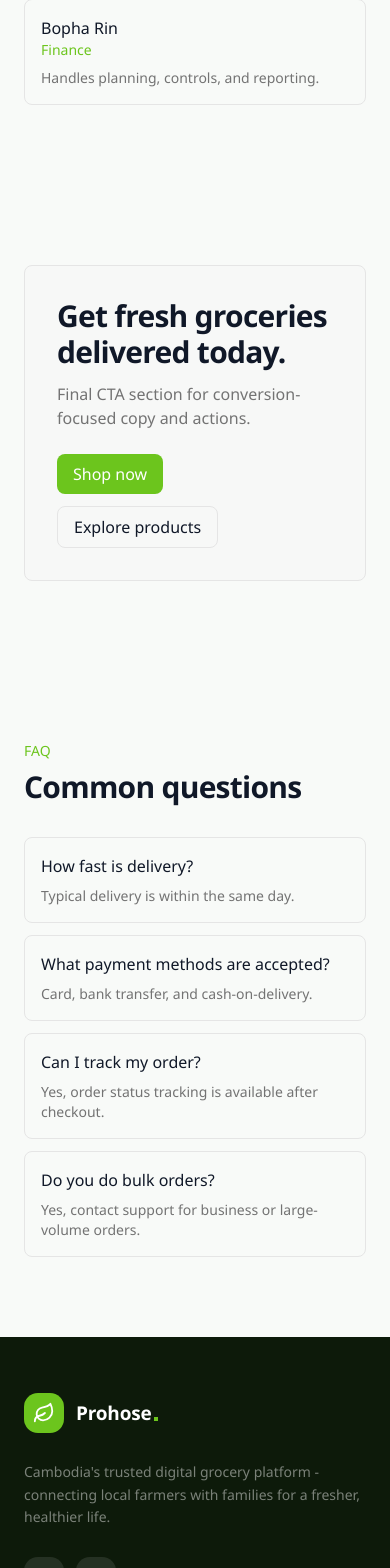
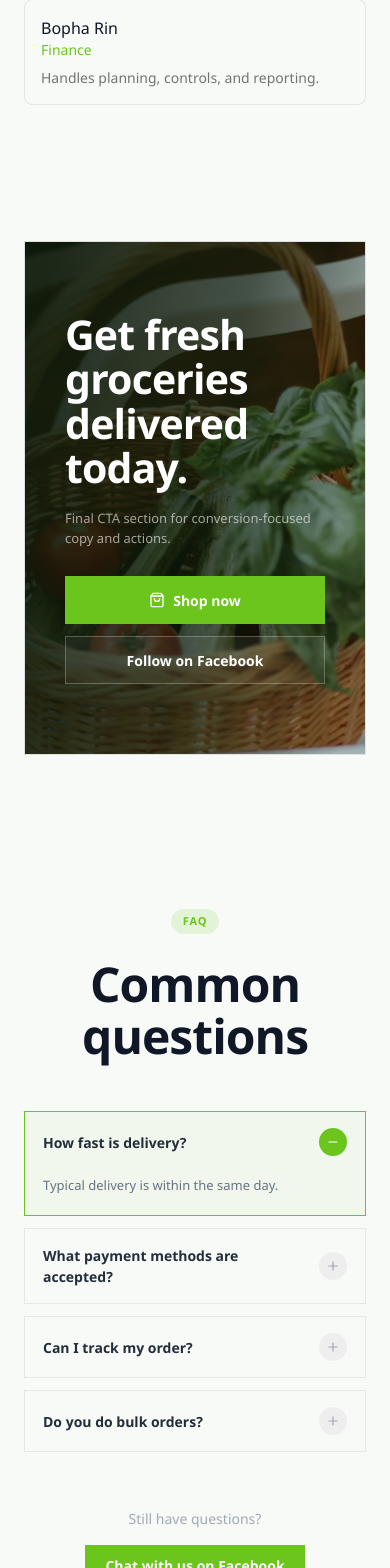
Before and after one commit to DojologyEngineering/prohorse_landing_page, a Next.js app: page / in a window 390 px wide. Shown: the part 3788-5356 px from the top of the page. Built offline with nearby package versions, Linux system fonts and the light colour scheme.

Commit message:
faq and cta section developed

```diff
--- a/components/cta-banner.tsx
+++ b/components/cta-banner.tsx
@@ -1,22 +1,48 @@
+import Image from "next/image";
+import { FiShoppingBag } from "react-icons/fi";
 import type { CtaContent } from "@/lib/types";
+import ctaMobile from "@/app/asset/images/cta_mobile.webp";
+import ctaWeb from "@/app/asset/images/cta_web.webp";
 
 type CtaBannerProps = {
   data: CtaContent;
 };
 
 export function CtaBanner({ data }: CtaBannerProps) {
+  const imageAlt = "Fresh vegetables in a basket";
+
   return (
-    <section className="mx-auto w-full max-w-6xl px-6 py-20" id="cta">
-      <div className="rounded-md border bg-muted/40 p-8">
-        <h2 className="text-3xl font-semibold tracking-tight">{data.title}</h2>
-        <p className="mt-3 max-w-2xl text-muted-foreground">{data.description}</p>
-        <div className="mt-6 flex flex-wrap gap-3">
-          <a className="rounded-md bg-primary px-4 py-2 text-primary-foreground" href={data.primaryCta.href}>
-            {data.primaryCta.label}
-          </a>
-          <a className="rounded-md border px-4 py-2" href={data.secondaryCta.href}>
-            {data.secondaryCta.label}
-          </a>
+    <section className="bg-brand-light py-14 md:py-16" id="cta">
+      <div className="mx-auto w-full px-6 md:px-14">
+        <div className="relative w-full overflow-hidden rounded-none border border-black/10">
+          <div className="relative h-[512px] md:h-[332px]">
+            <Image alt={imageAlt} className="hidden object-cover md:block" fill src={ctaWeb} />
+            <Image alt={imageAlt} className="object-cover md:hidden" fill src={ctaMobile} />
+
+            <div className="absolute inset-0 bg-[linear-gradient(100deg,rgba(13,26,10,0.92)_6.17%,rgba(13,26,10,0.75)_54.38%,rgba(13,26,10,0.3)_93.83%)]" />
+
+            <div className="relative z-10 flex h-full max-w-[530px] flex-col justify-center px-10 py-8">
+              <h2 className="text-[41px] font-extrabold leading-[1.08] tracking-[-0.02em] text-white">
+                {data.title}
+              </h2>
+              <p className="mt-5 text-[13px] leading-[1.5] text-white/60 md:text-[14px]">{data.description}</p>
+              <div className="mt-7 flex flex-col gap-3 md:flex-row md:items-center">
+                <a
+                  className="inline-flex h-12 items-center justify-center gap-2 bg-brand-green px-8 text-[14px] font-semibold text-white"
+                  href={data.primaryCta.href}
+                >
+                  <FiShoppingBag className="h-4 w-4" />
+                  {data.primaryCta.label}
+                </a>
+                <a
+                  className="inline-flex h-12 items-center justify-center border border-white/25 bg-white/6 px-8 text-[14px] font-semibold text-white backdrop-blur-[1px]"
+                  href={data.secondaryCta.href}
+                >
+                  Follow on Facebook
+                </a>
+              </div>
+            </div>
+          </div>
         </div>
       </div>
     </section>
--- a/components/faq.tsx
+++ b/components/faq.tsx
@@ -1,21 +1,82 @@
+"use client";
+
+import { Minus, Plus } from "lucide-react";
+import { useState } from "react";
 import type { FaqItem } from "@/lib/types";
+import { cn } from "@/lib/utils";
 
 type FaqProps = {
   items: FaqItem[];
 };
 
 export function Faq({ items }: FaqProps) {
+  const [openIndex, setOpenIndex] = useState(0);
+
+  const onToggle = (index: number) => {
+    setOpenIndex((prev) => (prev === index ? -1 : index));
+  };
+
   return (
-    <section className="mx-auto w-full max-w-6xl px-6 py-20" id="faq">
-      <p className="text-sm text-primary">FAQ</p>
-      <h2 className="mt-2 text-3xl font-semibold tracking-tight">Common questions</h2>
-      <div className="mt-8 space-y-3">
-        {items.map((item) => (
-          <article key={item.question} className="rounded-md border p-4">
-            <p className="font-medium">{item.question}</p>
-            <p className="mt-2 text-sm text-muted-foreground">{item.answer}</p>
-          </article>
-        ))}
+    <section className="bg-brand-light py-24" id="faq">
+      <div className="mx-auto w-full max-w-[850px] px-6">
+        <div className="text-center">
+          <span className="inline-flex rounded-full bg-brand-green/15 px-3 py-1 text-[11px] font-semibold uppercase tracking-[0.08em] text-brand-green">
+            FAQ
+          </span>
+          <h2 className="mt-6 text-[48px] font-black leading-[1.1] tracking-[-0.02em] text-brand-black md:text-[50px]">
+            Common questions
+          </h2>
+        </div>
+
+        <div className="mt-12 space-y-3">
+          {items.map((item, index) => {
+            const isOpen = openIndex === index;
+
+            return (
+              <article
+                key={item.question}
+                className={cn(
+                  "border transition-colors",
+                  isOpen ? "border-brand-green bg-[#F1F7ED]" : "border-[#E7E7E7] bg-transparent"
+                )}
+              >
+                <button
+                  aria-controls={`faq-answer-${index}`}
+                  aria-expanded={isOpen}
+                  className="flex w-full items-center justify-between gap-4 px-[18px] py-[16px] text-left"
+                  onClick={() => onToggle(index)}
+                  type="button"
+                >
+                  <span className="text-[14px] font-semibold text-[#242D3A]">{item.question}</span>
+                  <span
+                    className={cn(
+                      "inline-flex h-7 w-7 shrink-0 items-center justify-center rounded-full",
+                      isOpen ? "bg-brand-green text-white" : "bg-[#EEEEEE] text-[#9FA5AE]"
+                    )}
+                  >
+                    {isOpen ? <Minus className="h-3.5 w-3.5" /> : <Plus className="h-3.5 w-3.5" />}
+                  </span>
+                </button>
+
+                {isOpen && (
+                  <div className="px-[18px] pb-[16px]" id={`faq-answer-${index}`}>
+                    <p className="max-w-[640px] text-[13px] leading-[2.1] text-[#677384]">{item.answer}</p>
+                  </div>
+                )}
+              </article>
+            );
+          })}
+        </div>
+
+        <div className="mt-14 text-center">
+          <p className="text-[14px] text-[#A0A8B4]">Still have questions?</p>
+          <a
+            className="mt-4 inline-flex h-10 items-center justify-center bg-brand-green px-5 text-[14px] font-semibold text-white transition hover:brightness-95"
+            href="#"
+          >
+            Chat with us on Facebook
+          </a>
+        </div>
       </div>
     </section>
   );
--- a/components/footer.tsx
+++ b/components/footer.tsx
@@ -7,16 +7,19 @@ type FooterProps = {
   data: FooterContent;
 };
 
-function SocialIcon({ icon }: { icon: "facebook" | "globe" }) {
-  if (icon === "facebook") return <FiFacebook className="h-[18px] w-[18px]" />;
-  return <FiGlobe className="h-[18px] w-[18px]" />;
-}
+const SOCIAL_ICON_CLASS = "h-[18px] w-[18px]";
+const CONTACT_ICON_CLASS = "h-[15px] w-[15px]";
 
-function ContactIcon({ icon }: { icon: "map-pin" | "globe" | "facebook" }) {
-  if (icon === "map-pin") return <GrLocation className="h-[15px] w-[15px]" />;
-  if (icon === "facebook") return <FiFacebook className="h-[15px] w-[15px]" />;
-  return <FiGlobe className="h-[15px] w-[15px]" />;
-}
+const socialIconMap = {
+  facebook: FiFacebook,
+  globe: FiGlobe,
+} as const;
+
+const contactIconMap = {
+  "map-pin": GrLocation,
+  globe: FiGlobe,
+  facebook: FiFacebook,
+} as const;
 
 export function Footer({ data }: FooterProps) {
   const brandLabel = data.brand.replace(/\.+$/, "");
@@ -39,16 +42,19 @@ export function Footer({ data }: FooterProps) {
               {data.description}
             </p>
             <div className="mt-7 flex gap-3">
-              {data.socials.map((social) => (
+              {data.socials.map((social) => {
+                const Icon = socialIconMap[social.icon];
+                return (
                   <a
                     key={social.label}
+                    aria-label={social.label}
                     className="inline-flex h-10 w-10 items-center justify-center rounded-xl bg-white/10 text-white/90 transition hover:bg-white/20"
                     href={social.href}
-                  aria-label={social.label}
                   >
-                  <SocialIcon icon={social.icon} />
+                    <Icon className={SOCIAL_ICON_CLASS} />
                   </a>
-              ))}
+                );
+              })}
             </div>
           </section>
 
@@ -66,25 +72,28 @@ export function Footer({ data }: FooterProps) {
           <section>
             <h3 className="text-[12px] font-medium tracking-[0.08em] text-white/30">{data.contactTitle}</h3>
             <ul className="mt-6 space-y-4">
-              {data.contacts.map((contact) => (
+              {data.contacts.map((contact) => {
+                const Icon = contactIconMap[contact.icon];
+                return (
                   <li key={contact.label}>
                     <a
                       className="inline-flex items-center gap-3 text-[14px] font-normal leading-[1.42] text-white/50 hover:text-white/80"
                       href={contact.href}
                     >
                       <span className="text-brand-green">
-                      <ContactIcon icon={contact.icon} />
+                        <Icon className={CONTACT_ICON_CLASS} />
                       </span>
                       <span>{contact.label}</span>
                     </a>
                   </li>
-              ))}
+                );
+              })}
             </ul>
           </section>
         </div>
 
         <div className="mt-10 border-t border-white/10 pt-5">
-          <div className="flex flex-col gap-2 md:pb-6 *:text-[12px] font-normal text-white/25 md:flex-row md:items-center md:justify-between">
+          <div className="flex flex-col items-center gap-2 text-[12px] font-normal text-white/25 md:flex-row md:justify-between md:pb-6">
             <p>{data.copyright}</p>
             <a className="hover:text-white/70" href={data.poweredByHref}>
               {data.poweredBy}
```
Also changed, not shown: app/asset/icons/icon-asset.tsx (line endings or trailing spaces), app/asset/images/cta_mobile.webp (added), app/asset/images/cta_web.webp (added). Lines whose indentation alone changed are shown as unchanged.
